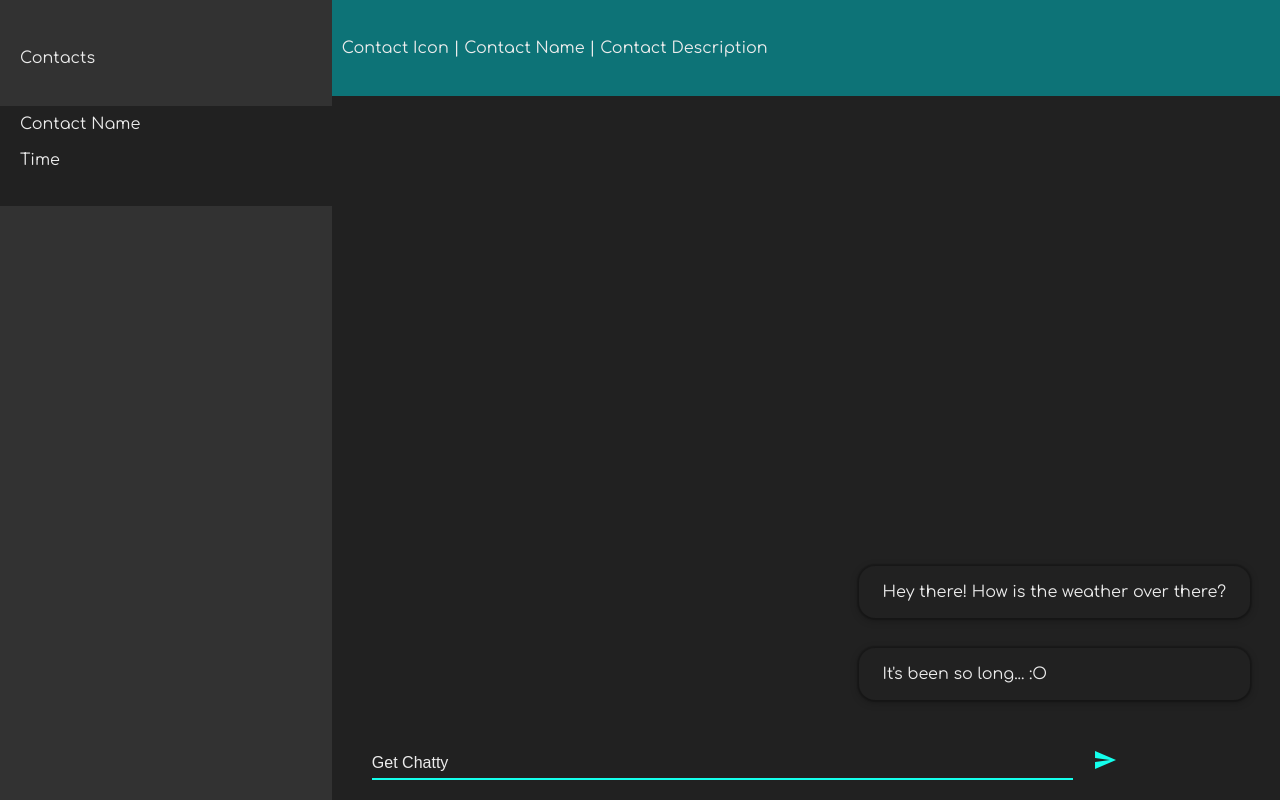
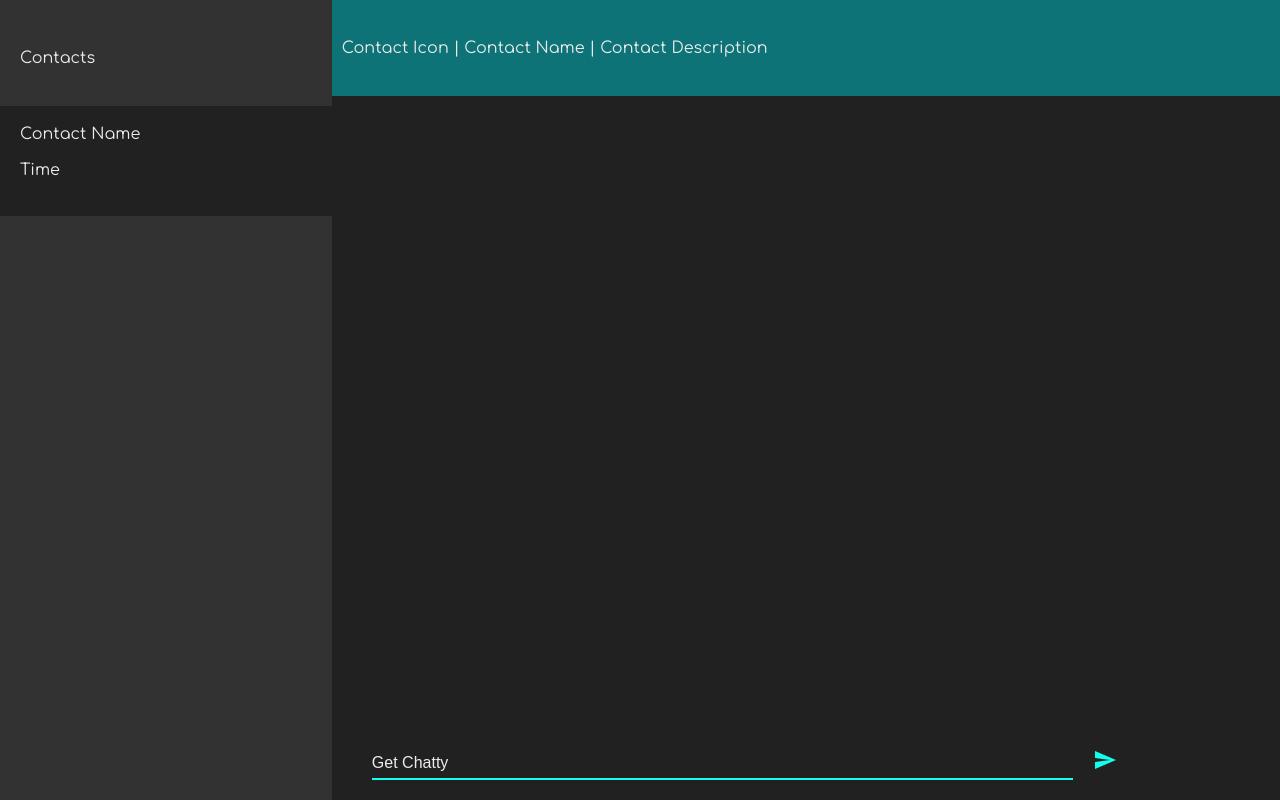
Before and after one commit to Cijin/chatty_v2, a React app: page / in a window 1280 px wide. Built offline with nearby package versions, Linux system fonts and the light colour scheme.

Commit message:
Minor react updates

```diff
--- a/src/components/Contacts/Contact/contact.css
+++ b/src/components/Contacts/Contact/contact.css
@@ -1,7 +1,8 @@
 .contact {
     width: auto;
     height: 100px;
-    background-color: #212121   ;
+    background-color: #212121;
+    padding-top: 10px;
 }
 
 .contact p {
--- a/src/components/Messages/InputArea/InputArea.tsx
+++ b/src/components/Messages/InputArea/InputArea.tsx
@@ -1,13 +1,43 @@
 import * as React from 'react';
 import './inputArea.css';
 
-export default class InputArea extends React.Component {
+type InputProps = {
+    onSend: (input: string) => void;
+};
+
+type InputState = {
+    newMessage: string;
+};
+
+export default class InputArea extends React.Component<InputProps, InputState> {
+    constructor(props: InputProps) {
+        super(props);
+
+        this.state = {
+            newMessage: '',
+        }
+
+        this.handleClick = this.handleClick.bind(this);
+        this.handleChange = this.handleChange.bind(this);
+    }
+
+    handleClick() {
+        this.props.onSend(this.state.newMessage);
+    }
+
+    handleChange (e: React.ChangeEvent<HTMLInputElement>) {
+        let newMessage: string = e.target.value;
+        this.setState({
+            newMessage: newMessage,
+         });
+    }
+
     render() {
         return (
             <div className="inputArea">
                 <input type="text" placeholder="Get Chatty"
-                className="newChat" />
-                <i className="material-icons blue">send</i>
+                className="newChat" onChange={this.handleChange} />
+                <i className="material-icons blue" onClick={this.handleClick} >send</i>
             </div>
         );
     }
--- a/src/components/Messages/Message/Message.tsx
+++ b/src/components/Messages/Message/Message.tsx
@@ -1,12 +1,18 @@
 import * as React from 'react';
 import './message.css';
 
-export default class Message extends React.Component {
+type MessageProps = {
+    id: string,
+    message: string,
+};
+
+type MessageState = {};
+
+export default class Message extends React.Component<MessageProps, MessageState> {
     render() {
         return (
-            <div className="message">
-                <p>Hey there! How is the weather over there?</p>
-                <p>It's been so long... :O</p>
+            <div id={this.props.id} className="message">
+                <p>{this.props.message}</p>
             </div>
         );
     }
--- a/src/components/Messages/Messages.tsx
+++ b/src/components/Messages/Messages.tsx
@@ -4,13 +4,42 @@ import InputArea from './InputArea/InputArea';
 
 import './messages.css';
 
-export default class Messages extends React.Component {
+type MessagesProp = {};
+
+type MessagesState = {
+    messages: string[],
+}
+
+export default class Messages extends React.Component<MessagesProp, MessagesState> {
+    constructor (props: MessagesProp) {
+        super(props);
+
+        this.state = {
+            messages: [],
+        }
+
+        this.incomingText = this.incomingText.bind(this);
+    }
+
+    incomingText(newMessage: string) {
+        let updatedMessages: string[] = this.state.messages;
+        updatedMessages.push(newMessage);
+        this.setState({
+            messages: updatedMessages,
+        });
+    }
+
     render() {
         return (
             <div className="messages">
                 <h4>Contact Icon | Contact Name | Contact Description</h4>
-                <Message />
-                <InputArea />
+                {
+                    this.state.messages.map((message, index) => {
+                        return <Message id={String(index)}
+                            message={message} />
+                    })
+                }
+                <InputArea onSend={this.incomingText} />
             </div>
         )
     }
```
